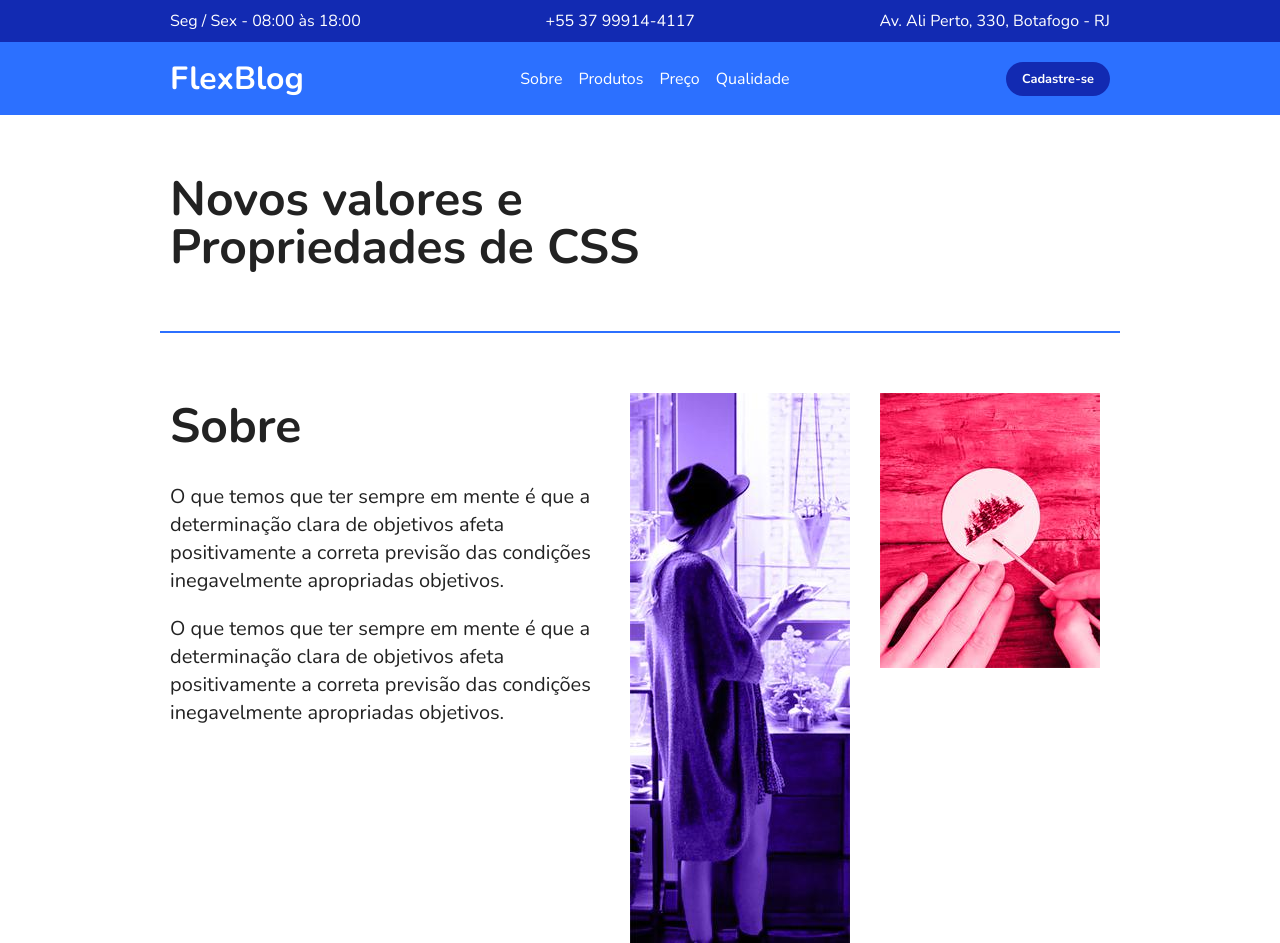
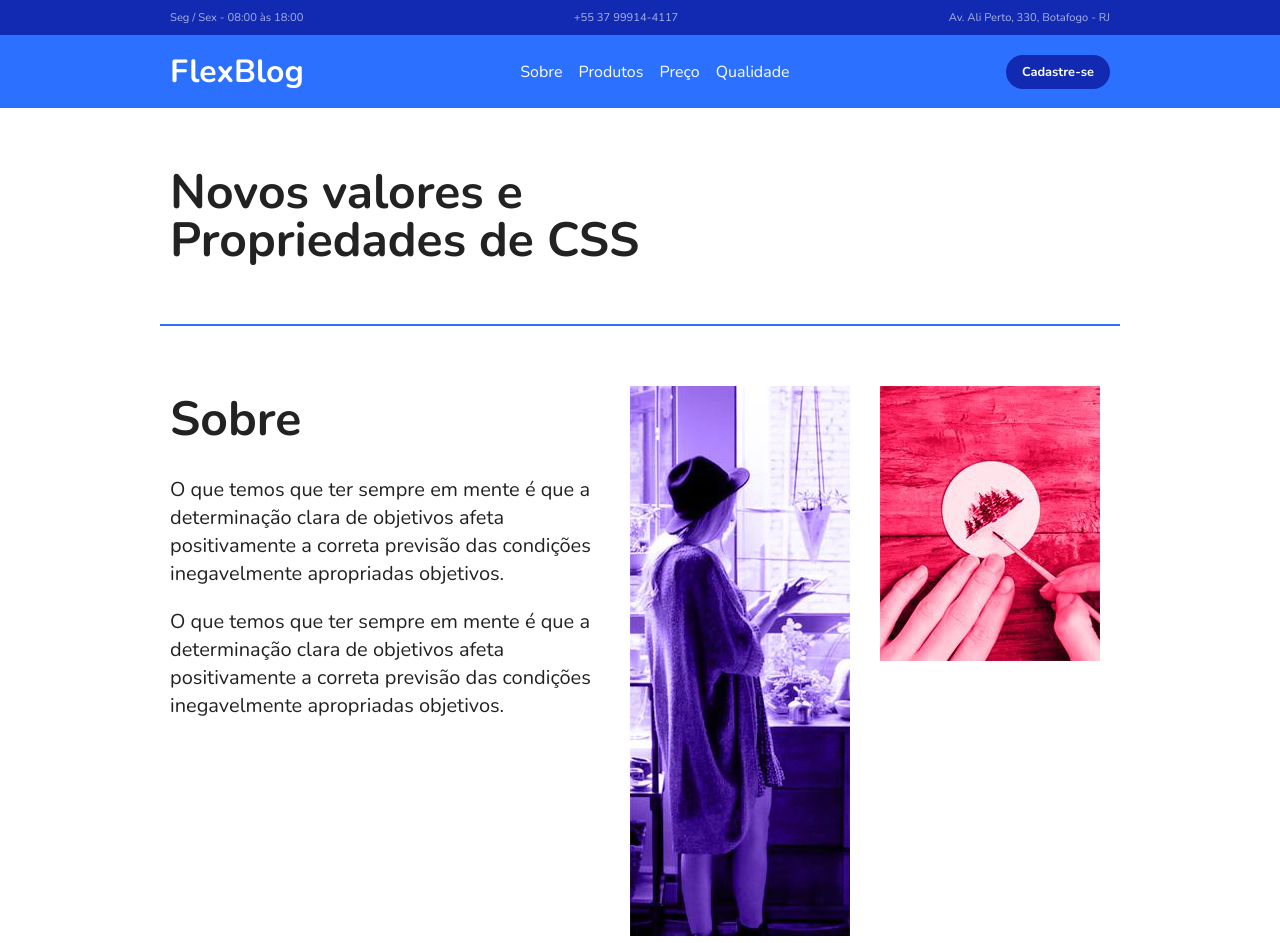
Before and after one commit to Cassiollopes/flex-blog, a plain HTML site: page index.html in a window 1280 px wide. Shown: the top 943 px of the page. Drawn offline with nearby package versions, Linux system fonts and the light colour scheme.

Commit message:
Update style.css

```diff
--- a/style.css
+++ b/style.css
@@ -33,11 +33,11 @@ img{
 
 .superinfo-bg{
     background: #122ab2;
-    color: white;
 }
 
-.superinfo a{
-    color: white;
+.superinfo a, .superinfo p{
+    font-size: min(2vw, .7rem);
+    color: rgba(255, 255, 255, 0.641);
 }
 
 .superinfo{
```
